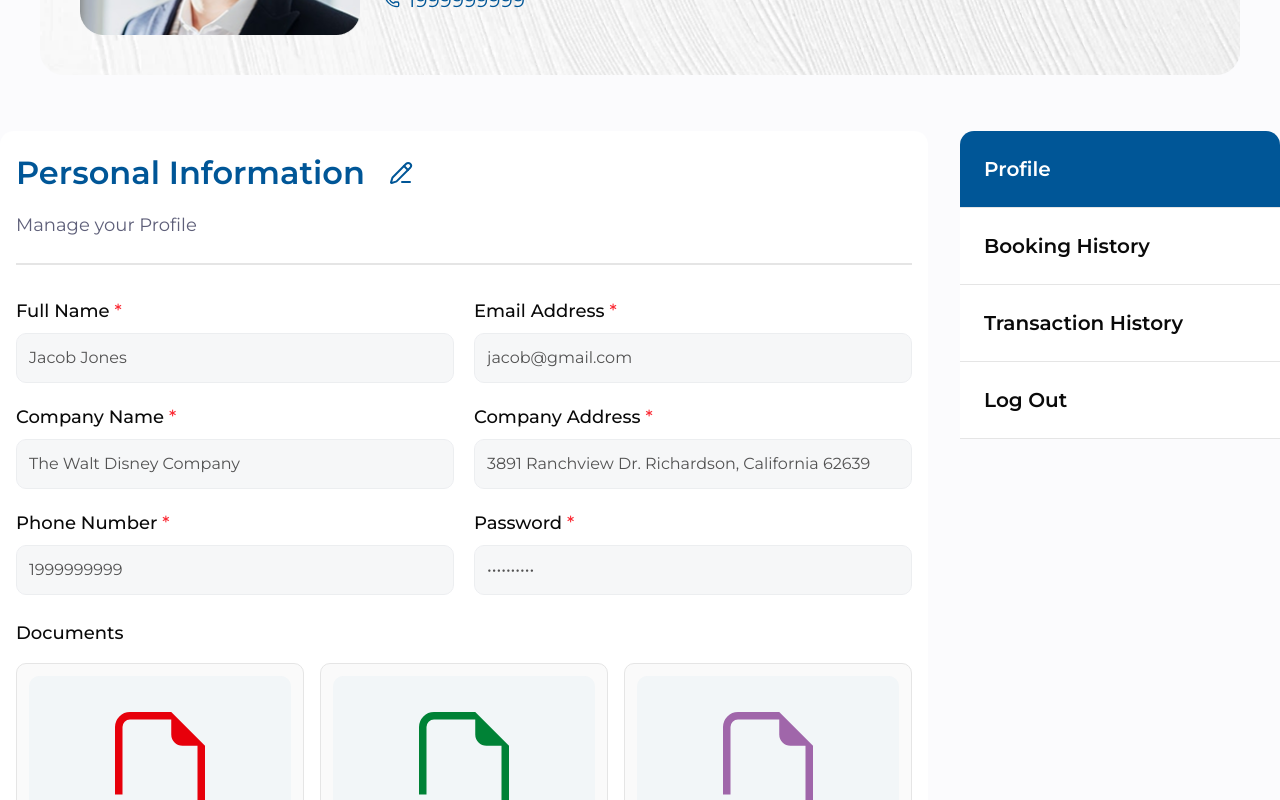
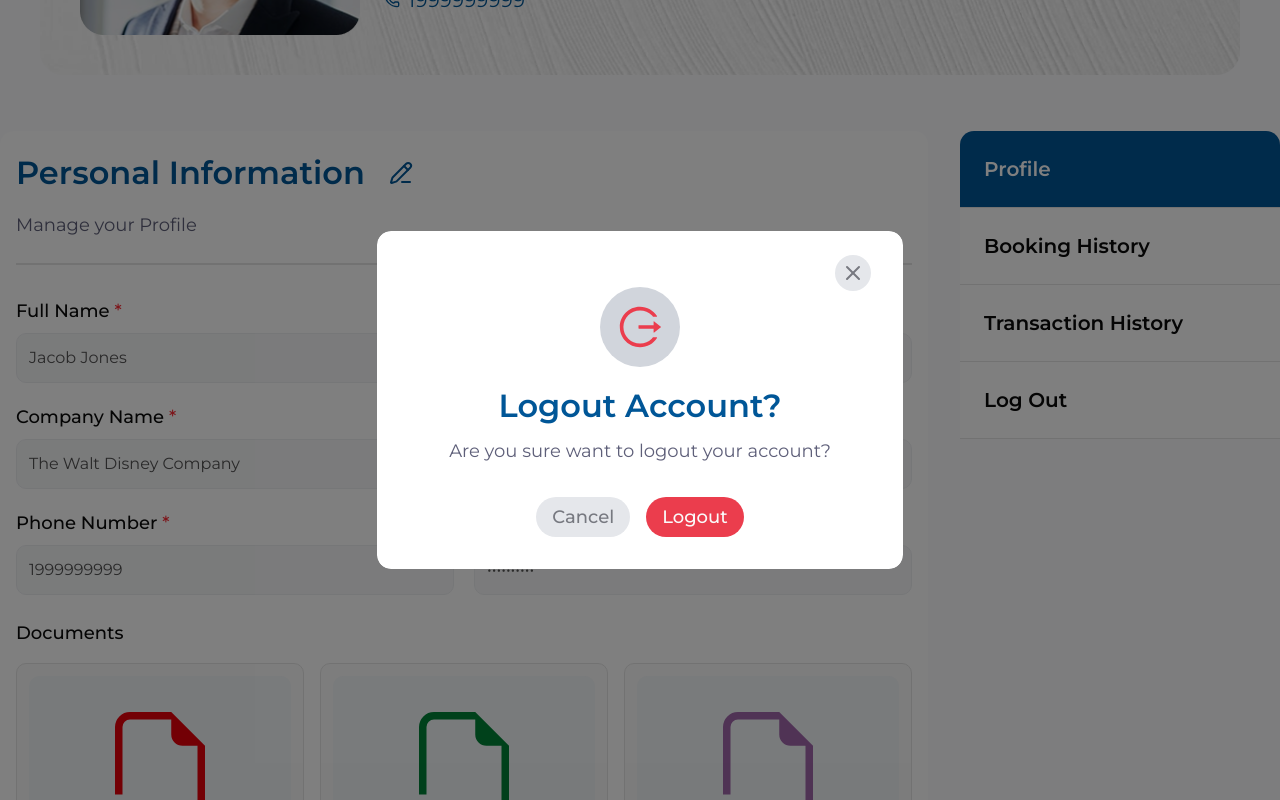
Before and after one commit to backbencherstudio/hanoijane01, a Next.js app: page /profile in a window 1280 px wide. Both pictures are taken after a click on the item "Log Out". Shown: the part 776-1576 px from the top of the page. Built offline with nearby package versions, Linux system fonts and the light colour scheme.

Commit message:
log out modal added

```diff
--- /dev/null
+++ b/app/(auth)/_components/LogOutModal.tsx
@@ -0,0 +1,49 @@
+"use client";
+import { Button } from "@/components/ui/button";
+import Modal from "@/components/ui/Modal";
+import { useRouter } from "next/navigation";
+import React from "react";
+import { AiOutlineLogout } from "react-icons/ai";
+
+const LogOutModal = ({
+  isOpen,
+  onClose,
+}: {
+  isOpen: boolean;
+  onClose: () => void;
+}) => {
+  const router = useRouter();
+  const handleClose = () => {
+    onClose();
+  };
+
+  return (
+    <Modal isOpen={isOpen} onClose={handleClose}>
+      <div className=" bg-white px-4 md:px-8 lg:px-10 xl:px-10 rounded-3xl overflow-hidden flex flex-col items-center">
+        <div className=" p-4 rounded-full bg-gray-300"><AiOutlineLogout className="size-12 text-[#EB3D4D]" />
+</div>
+        <h2 className="text-2xl lg:text-3xl xl:text-[32px] font-semibold text-primary mt-5 text-center">
+          Logout Account?
+        </h2>
+        <p className="text-sm lg:text-lg font-normal text-accent mt-3 text-center">
+          Are you sure want to logout your account?
+        </p>
+        <div className="flex justify-end gap-4 mt-8">
+          <Button
+            type="button"
+            className="h-10 text-[#777980]"
+            variant="secondary"
+            onClick={handleClose}
+          >
+            Cancel
+          </Button>
+          <Button type="submit" className="h-10 bg-[#EB3D4D] hover:bg-[#f14a5a]">
+            Logout
+          </Button>
+        </div>
+      </div>
+    </Modal>
+  );
+};
+
+export default LogOutModal;
--- a/app/(root)/(profile)/layout.tsx
+++ b/app/(root)/(profile)/layout.tsx
@@ -1,9 +1,10 @@
 "use client";
+import LogOutModal from "@/app/(auth)/_components/LogOutModal";
 import { Mail, Phone, User } from "lucide-react";
 import Image from "next/image";
 import Link from "next/link";
 import { usePathname } from "next/navigation";
-import React from "react";
+import React, { useState } from "react";
 
 const user: {
   name: string;
@@ -27,6 +28,7 @@ const user: {
 
 const ProfileLayout = ({ children }: { children: React.ReactNode }) => {
   const pathname = usePathname();
+  const [open, setOpen] = useState(false);
   const links = [
     { label: "Profile", href: "/profile" },
     { label: "Booking History", href: "/booking-history" },
@@ -96,12 +98,16 @@ const ProfileLayout = ({ children }: { children: React.ReactNode }) => {
                 </Link>
               );
             })}
-            <li className="text-lg lg:text-xl font-semibold p-6  border-b hover:bg-red-500 hover:text-white cursor-pointer">
+            <li
+              onClick={() => setOpen(true)}
+              className="text-lg lg:text-xl font-semibold p-6  border-b hover:bg-red-500 hover:text-white cursor-pointer"
+            >
               Log Out
             </li>
           </ul>
         </div>
       </div>
+      <LogOutModal isOpen={open} onClose={() => setOpen(false)} />
     </div>
   );
 };
```
